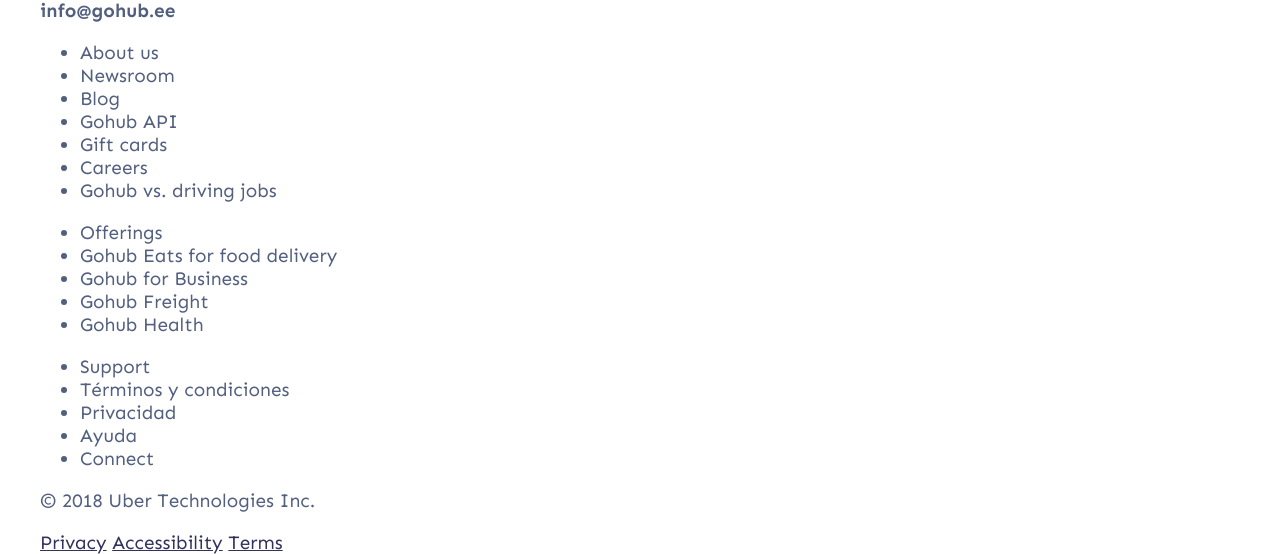
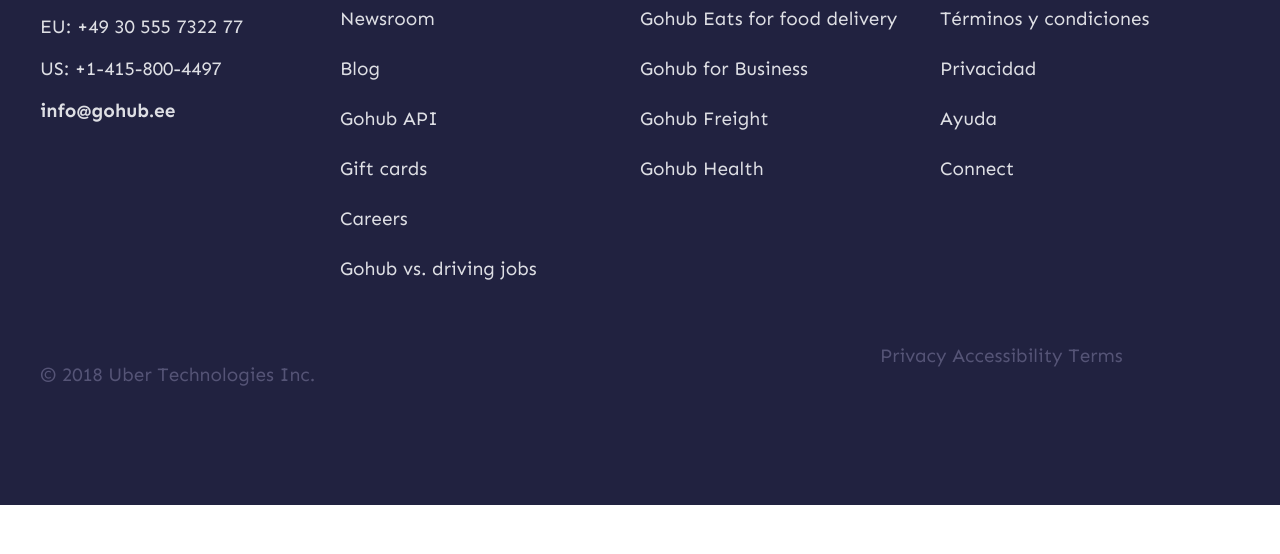
Before and after one commit to tahir-asadov/GoHub-Landing-Page, a website: page index.html in a window 1280 px wide. Shown: the part 5033-5587 px from the top of the page. After the commit the page ends 5538 px from the top, so only its background shows below. Drawn offline with Linux system fonts and the light colour scheme.

Commit message:
Add "Bottom" section css

```diff
--- a/css/main.max.css
+++ b/css/main.max.css
@@ -683,6 +683,41 @@
     width: 50%;
     float: left; }
 
+/* ==========================================================================
+[Bottom]
+========================================================================== */
+.band-bottom {
+  background: #212240;
+  color: #dedfe4;
+  padding: 100px 0; }
+  .band-bottom a {
+    color: #dedfe4;
+    text-decoration: none; }
+  .band-bottom ul {
+    margin: 0;
+    padding: 0;
+    list-style: none; }
+    .band-bottom ul li a {
+      display: block;
+      line-height: 50px; }
+  .band-bottom .bottom-item {
+    width: 25%;
+    float: left; }
+  .band-bottom .bottom-left {
+    padding-top: 50px;
+    width: 30%;
+    float: left;
+    color: #555476; }
+    .band-bottom .bottom-left a {
+      color: #555476; }
+  .band-bottom .bottom-right {
+    padding-top: 50px;
+    width: 30%;
+    float: right;
+    color: #555476; }
+    .band-bottom .bottom-right a {
+      color: #555476; }
+
 /* Extra small devices (phones, 600px and down) */
 /* Small devices (portrait tablets and large phones, 600px and up) */
 /* Medium devices (landscape tablets, 768px and up) */
--- a/index.html
+++ b/index.html
@@ -347,47 +347,55 @@
 
           <div class="bottom-item">
             <ul>
-              <li>About us</li>
-              <li>Newsroom</li>
-              <li>Blog</li>
-              <li>Gohub API</li>
-              <li>Gift cards</li>
-              <li>Careers</li>
-              <li>Gohub vs. driving jobs</li>
+              <li><a href="#">About us</li></a>
+              <li><a href="#">Newsroom</li></a>
+              <li><a href="#">Blog</li></a>
+              <li><a href="#">Gohub API</li></a>
+              <li><a href="#">Gift cards</li></a>
+              <li><a href="#">Careers</li></a>
+              <li><a href="#">Gohub vs. driving jobs</li></a>
             </ul>
           </div><!-- .bottom-item -->
 
           <div class="bottom-item">
             <ul>
-              <li>Offerings</li>
-              <li>Gohub Eats for food delivery</li>
-              <li>Gohub for Business</li>
-              <li>Gohub Freight</li>
-              <li>Gohub Health</li>
+              <li><a href="#">Offerings</li></a>
+              <li><a href="#">Gohub Eats for food delivery</li></a>
+              <li><a href="#">Gohub for Business</li></a>
+              <li><a href="#">Gohub Freight</li></a>
+              <li><a href="#">Gohub Health</li></a>
             </ul>
           </div><!-- .bottom-item -->
 
           <div class="bottom-item">
             <ul>
-              <li>Support</li>
-              <li>Términos y condiciones</li>
-              <li>Privacidad</li>
-              <li>Ayuda</li>
-              <li>Connect</li>
+              <li><a href="#">Support</li></a>
+              <li><a href="#">Términos y condiciones</li></a>
+              <li><a href="#">Privacidad</li></a>
+              <li><a href="#">Ayuda</li></a>
+              <li><a href="#">Connect</li></a>
             </ul>
           </div><!-- .bottom-item -->
 
+          <div class="clear"></div><!-- .clear -->
+
         </div><!-- .bottom-items -->
+
       </div><!-- .container -->
+
       <div class="container">
         <div class="bottom-left">
           <p>© 2018 Uber Technologies Inc.</p>
         </div><!-- .bottom-left -->
+
         <div class="bottom-right">
           <a href="#">Privacy</a>
           <a href="#">Accessibility</a>
           <a href="#">Terms</a>
         </div><!-- .bottom-right -->
+
+        <div class="clear"></div><!-- .clear -->
+
       </div><!-- .container -->
     </div><!-- .band band-bottom -->
     <!-- Bottom -->
--- a/src/scss/main.scss
+++ b/src/scss/main.scss
@@ -317,6 +317,52 @@
 }
 
 
+/* ==========================================================================
+[Bottom]
+========================================================================== */
+.band-bottom {
+  background: $bottom_bg_color;
+  color: #dedfe4;
+  padding: 100px 0;
+  a {
+    color: #dedfe4;
+    text-decoration: none;
+  }
+  ul {
+    margin: 0;
+    padding: 0;
+    list-style: none;
+    li {
+      a {
+        display: block;
+        line-height: 50px;
+      }
+    }
+  }
+  .bottom-item {
+    width: 25%;
+    float: left;
+  }
+  .bottom-left {
+    padding-top: 50px;
+    width: 30%;
+    float: left;
+    color: #555476;
+    a {
+      color: #555476;
+    }
+  }
+  .bottom-right {
+    padding-top: 50px;
+    width: 30%;
+    float: right;
+    color: #555476;
+    a {
+      color: #555476;
+    }
+  }
+}
+
 
  /* Extra small devices (phones, 600px and down) */
  @media only screen and (max-width: 600px) {
--- a/src/scss/variables.scss
+++ b/src/scss/variables.scss
@@ -15,3 +15,4 @@
 $sidebar_bg_color: #fff;
 $body_bg_color: #fff;
 $footer_bg_color: #fbfaff;
+$bottom_bg_color: #212240;
```
Also changed, not shown: css/main.css, css/main.min.css.
